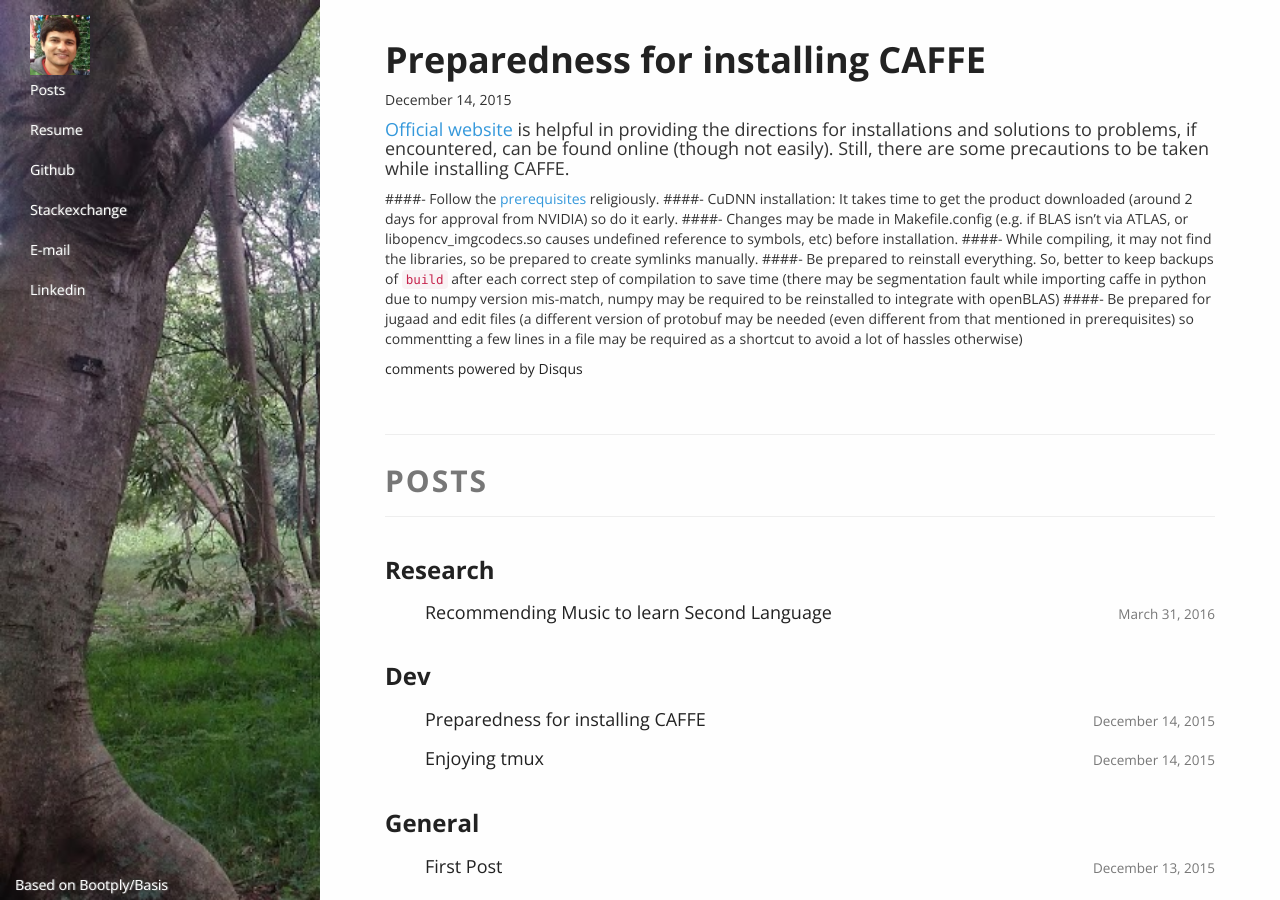
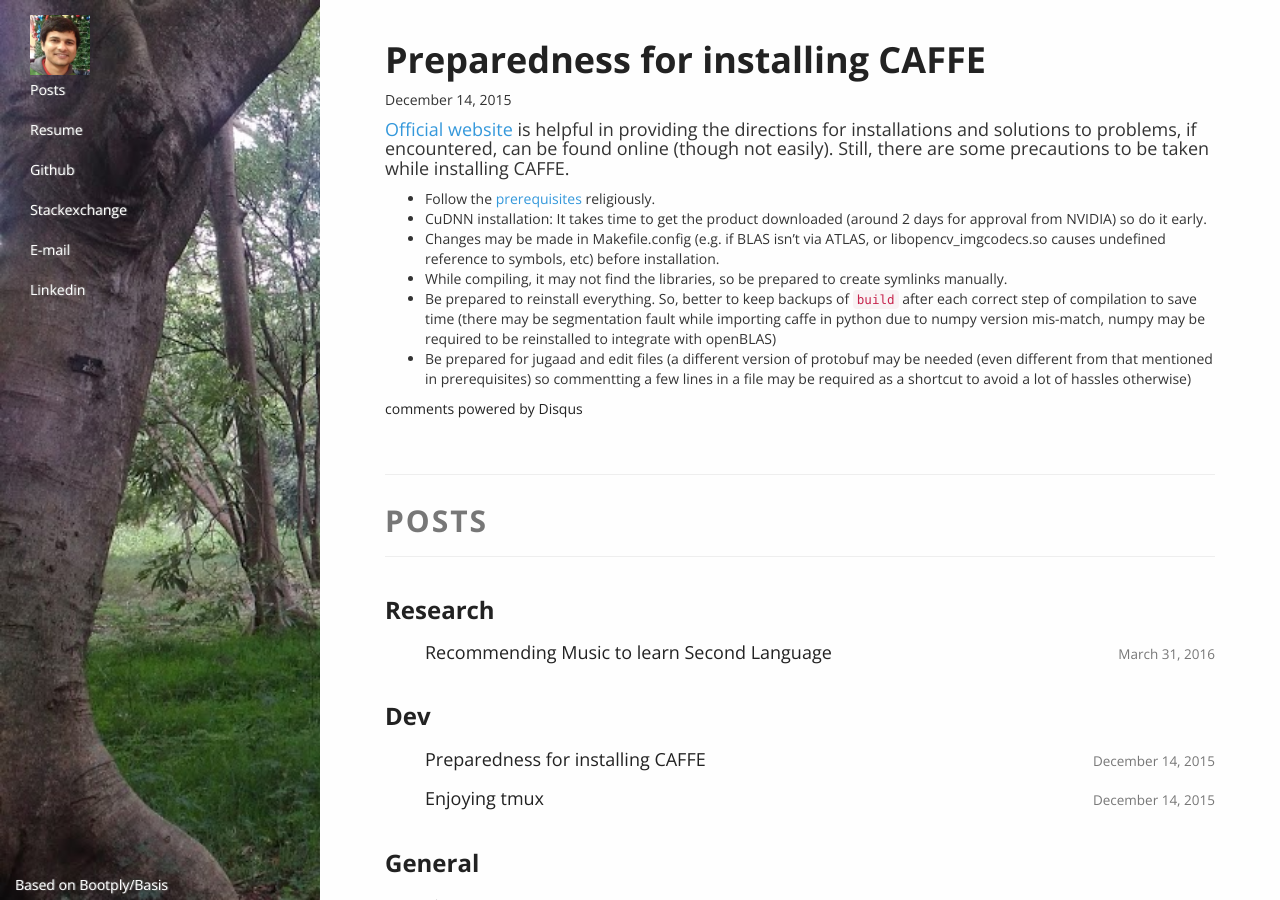
Before and after one commit to vivkul/vivkul.github.io, a Jekyll site: the page built from _posts/2015-12-14-Preparedness-for-installing-CAFFE.md, in a window 1280 px wide. Built offline with Jekyll 4.4.1, drawn with Linux system fonts in a browser that asks for light colours; nearby versions of some CDN libraries; comment, search, counter and statistics services are not loaded.

Commit message:
Update 2015-12-14-Preparedness-for-installing-CAFFE.md

```diff
--- a/_posts/2015-12-14-Preparedness-for-installing-CAFFE.md
+++ b/_posts/2015-12-14-Preparedness-for-installing-CAFFE.md
@@ -7,9 +7,9 @@ category: Dev
 
 #### [<font color="#3498DB">Official website</font>](http://caffe.berkeleyvision.org/installation.html){:target="_blank"} is helpful in providing the directions for installations and solutions to problems, if encountered, can be found online (though not easily). Still, there are some precautions to be taken while installing CAFFE.
 
-####- Follow the [<font color="#3498DB">prerequisites</font>](http://caffe.berkeleyvision.org/installation.html#prerequisites){:target="_blank"} religiously.
-####- CuDNN installation: It takes time to get the product downloaded (around 2 days for approval from NVIDIA) so do it early.
-####- Changes may be made in Makefile.config (e.g. if BLAS isn't via ATLAS, or libopencv_imgcodecs.so causes undefined reference to symbols, etc) before installation.
-####- While compiling, it may not find the libraries, so be prepared to create symlinks manually.
-####- Be prepared to reinstall everything. So, better to keep backups of `build` after each correct step of compilation to save time (there may be segmentation fault while importing caffe in python due to numpy version mis-match, numpy may be required to be reinstalled to integrate with openBLAS)
-####- Be prepared for jugaad and edit files (a different version of protobuf may be needed (even different from that mentioned in prerequisites) so commentting a few lines in a file may be required as a shortcut to avoid a lot of hassles otherwise)
+- Follow the [<font color="#3498DB">prerequisites</font>](http://caffe.berkeleyvision.org/installation.html#prerequisites){:target="_blank"} religiously.
+- CuDNN installation: It takes time to get the product downloaded (around 2 days for approval from NVIDIA) so do it early.
+- Changes may be made in Makefile.config (e.g. if BLAS isn't via ATLAS, or libopencv_imgcodecs.so causes undefined reference to symbols, etc) before installation.
+- While compiling, it may not find the libraries, so be prepared to create symlinks manually.
+- Be prepared to reinstall everything. So, better to keep backups of `build` after each correct step of compilation to save time (there may be segmentation fault while importing caffe in python due to numpy version mis-match, numpy may be required to be reinstalled to integrate with openBLAS)
+- Be prepared for jugaad and edit files (a different version of protobuf may be needed (even different from that mentioned in prerequisites) so commentting a few lines in a file may be required as a shortcut to avoid a lot of hassles otherwise)
```
